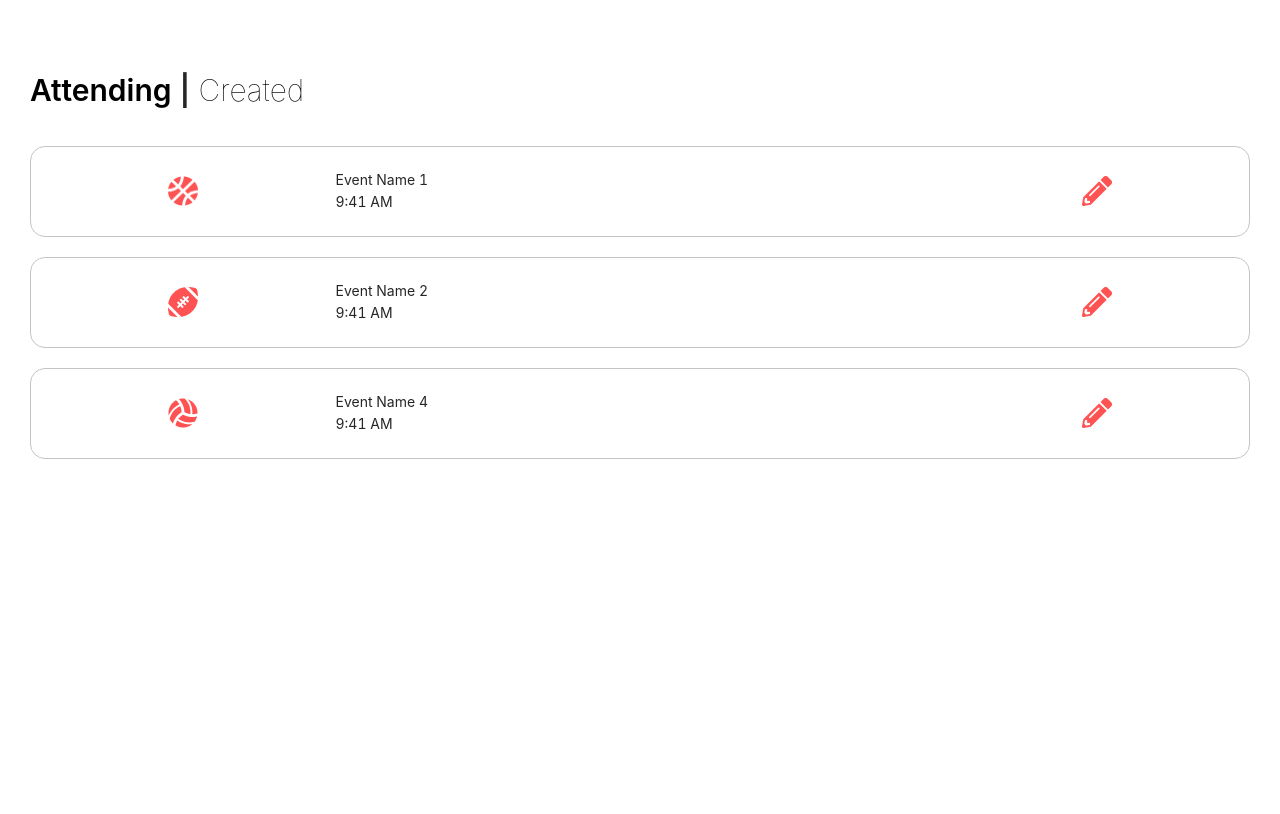
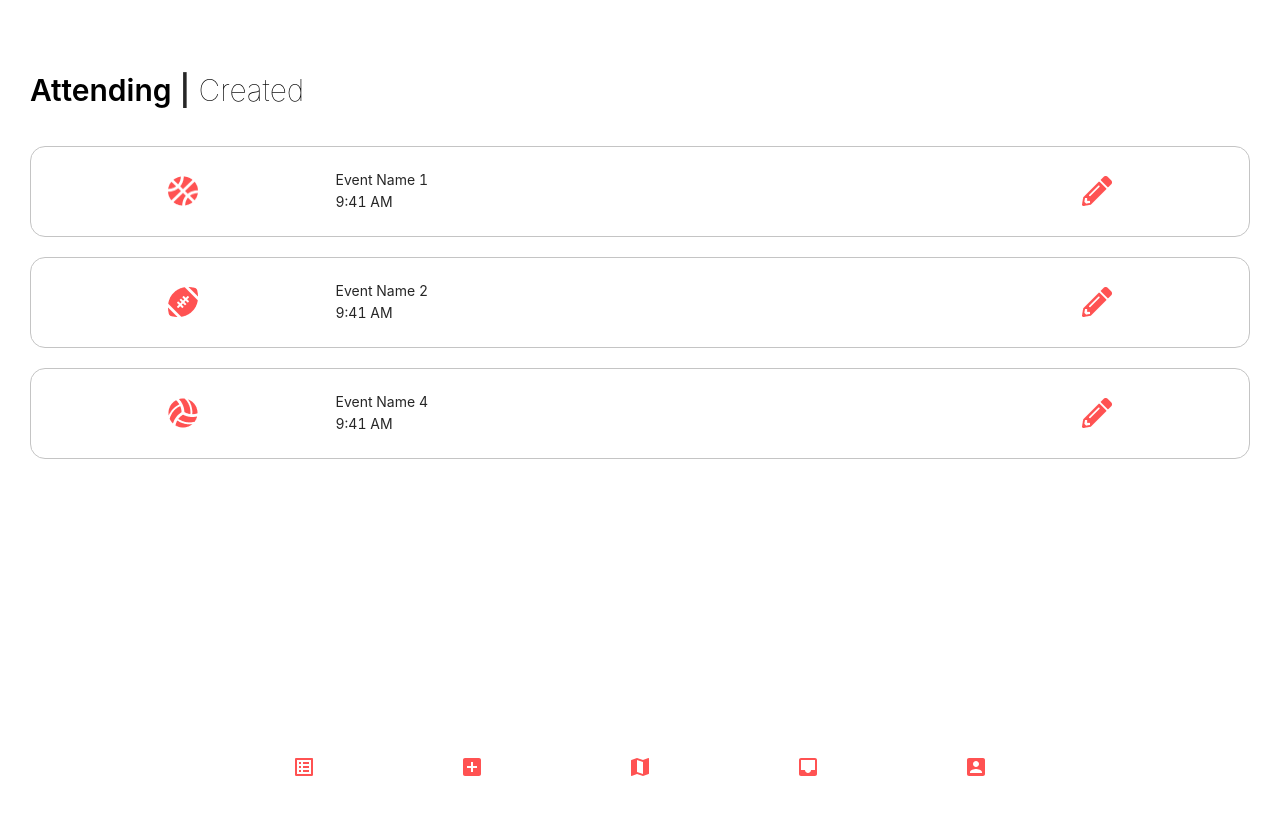
Before and after one commit to TeamFill/TeamFillWeb, a React (Create React App) app: page /myevents in a window 1280 px wide. Shown: the top 814 px of the page. Built offline with nearby package versions, Linux system fonts and the light colour scheme; no server answers.

Commit message:
small changes

```diff
--- a/src/containers/EventInfo.js
+++ b/src/containers/EventInfo.js
@@ -1,5 +1,6 @@
 import React, { Component } from 'react';
 import { NavLink } from 'react-router-dom';
+import Navbar from "../components/Navbar"
 
 import basketball from "../assets/SportIcons/basketball.png"
 import soccer from "../assets/SportIcons/soccer.png"
@@ -103,6 +104,7 @@ export default class EventInfo extends Component {
           </Col>
           <Col flex="30px" />
         </Row>
+        <Navbar />
       </div>
     );
   }
--- a/src/containers/MyEvents.js
+++ b/src/containers/MyEvents.js
@@ -6,6 +6,7 @@ import {
 } from "antd";
 import EventItem from '../components/MyEvents/EventItem'
 import * as eventData from '../data/test-myevents-data.json'
+import Navbar from "../components/Navbar"
 
 const { Title } = Typography;
 
@@ -55,6 +56,7 @@ export default class MyEvent extends Component {
           </Col>
           <Col flex="30px" />
         </Row>
+        <Navbar />
       </div>
     );
   }
```
